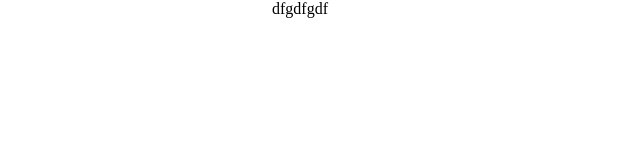
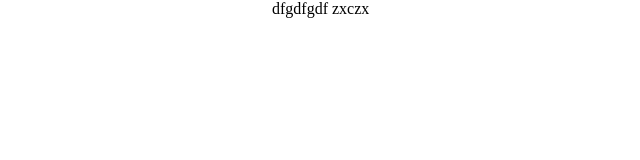
Before and after one commit to NikitaSharapov/ar, a plain HTML site: page index.html in a window 1280 px wide. Shown: the full height of the page, 118-758 px from the left. Drawn offline with Linux system fonts and the light colour scheme.

Commit message:
Update index.html

```diff
--- a/index.html
+++ b/index.html
@@ -20,7 +20,7 @@
 		<a-marker preset="hiro">
       <a-sphere position="0 0 0" radius="0.8" color="#2AA29F"></a-sphere>
 		</a-marker>
-		<a-entity camera></a-entity>
+		<a-entity camera>zxczx</a-entity>
 	</a-scene>
 </body>
 </html>
```
